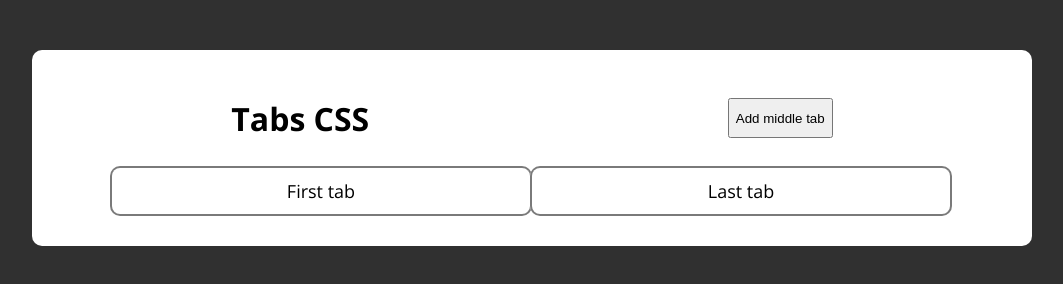
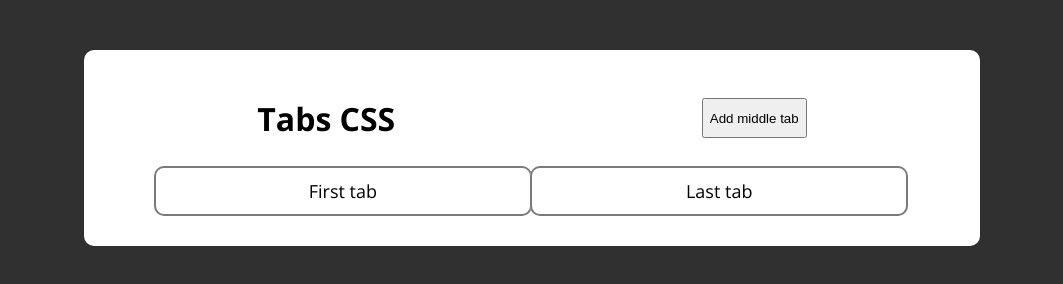
Before and after one commit to estevaof7/tabs, a plain HTML site: page index.html in a window 1280 px wide. Shown: the whole page, without its empty margins (108-1171 px from the left). Drawn offline with nearby package versions, Linux system fonts and the light colour scheme.

Commit message:
Update style.css

```diff
--- a/CSS/style.css
+++ b/CSS/style.css
@@ -6,7 +6,7 @@
     --light-secondary-color: rgb(172, 172, 172);
     --lighter-secondary-color: rgb(220, 220, 220);
 
-    --container-width: 1000px;
+    --container-width: 70vw;
     --container-padding: 20px;
     --container-margin: 50px;
     --border-radius-size: 10px;
```
